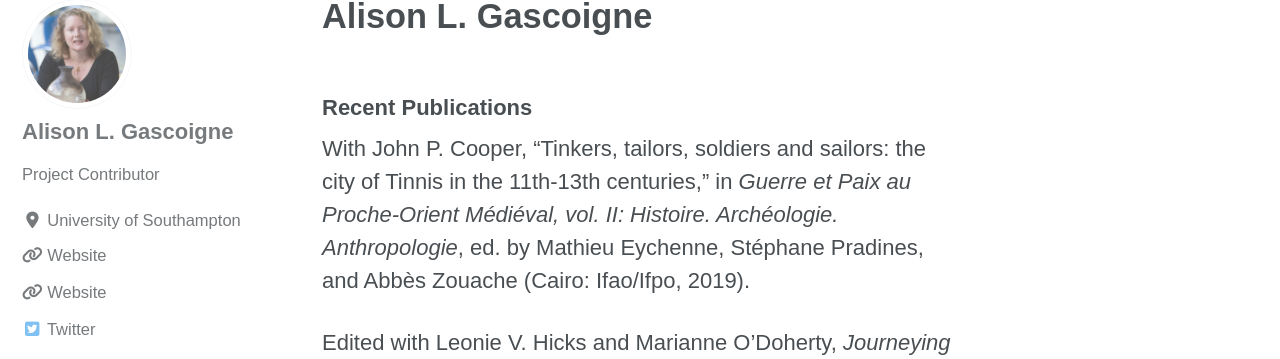
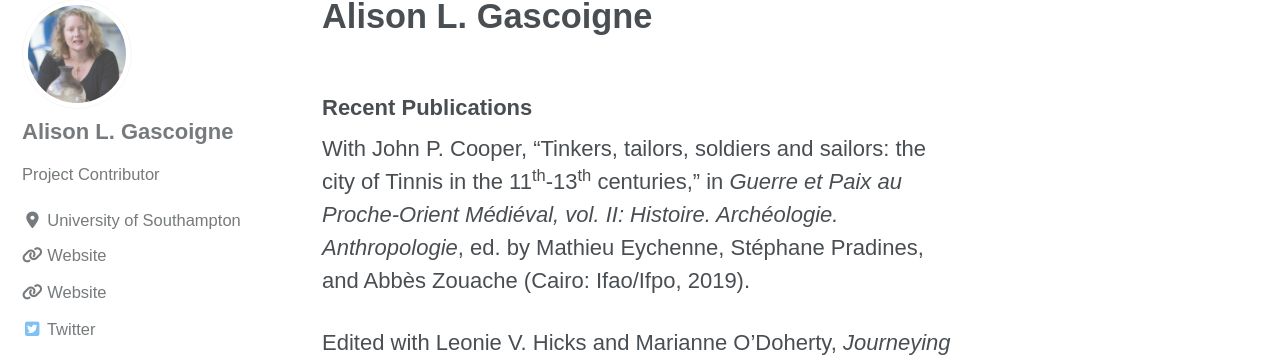
Before and after one commit to mhshaaban/egylandscapeproject.github.io, a Jekyll site: the page built from _members/AlisonGascoigne.md, in a window 1280 px wide and 900 px high. Shown: the part 112-471 px from the top of the window. Built offline with Jekyll 4.4.1, drawn with Linux system fonts in a browser that asks for light colours; cached includes are drawn as plain includes; nearby versions of some CDN libraries; some web fonts are replaced.

Commit message:
Update AlisonGascoigne.md

```diff
--- a/_members/AlisonGascoigne.md
+++ b/_members/AlisonGascoigne.md
@@ -11,7 +11,7 @@ layout: single
 
 ### Recent Publications
 
-With John P. Cooper, "Tinkers, tailors, soldiers and sailors: the city of Tinnis in the 11th-13th centuries," in *Guerre et Paix au Proche-Orient Médiéval, vol. II: Histoire. Archéologie. Anthropologie*, ed. by Mathieu Eychenne, Stéphane Pradines, and Abbès Zouache (Cairo: Ifao/Ifpo, 2019).
+With John P. Cooper, "Tinkers, tailors, soldiers and sailors: the city of Tinnis in the 11<sup>th</sup>-13<sup>th</sup> centuries," in *Guerre et Paix au Proche-Orient Médiéval, vol. II: Histoire. Archéologie. Anthropologie*, ed. by Mathieu Eychenne, Stéphane Pradines, and Abbès Zouache (Cairo: Ifao/Ifpo, 2019).
 
 Edited with Leonie V. Hicks and Marianne O'Doherty, *Journeying Along Medieval Routes in Europe and the Middle East*, (Turnhout: Brepols, 2016.
 
```
